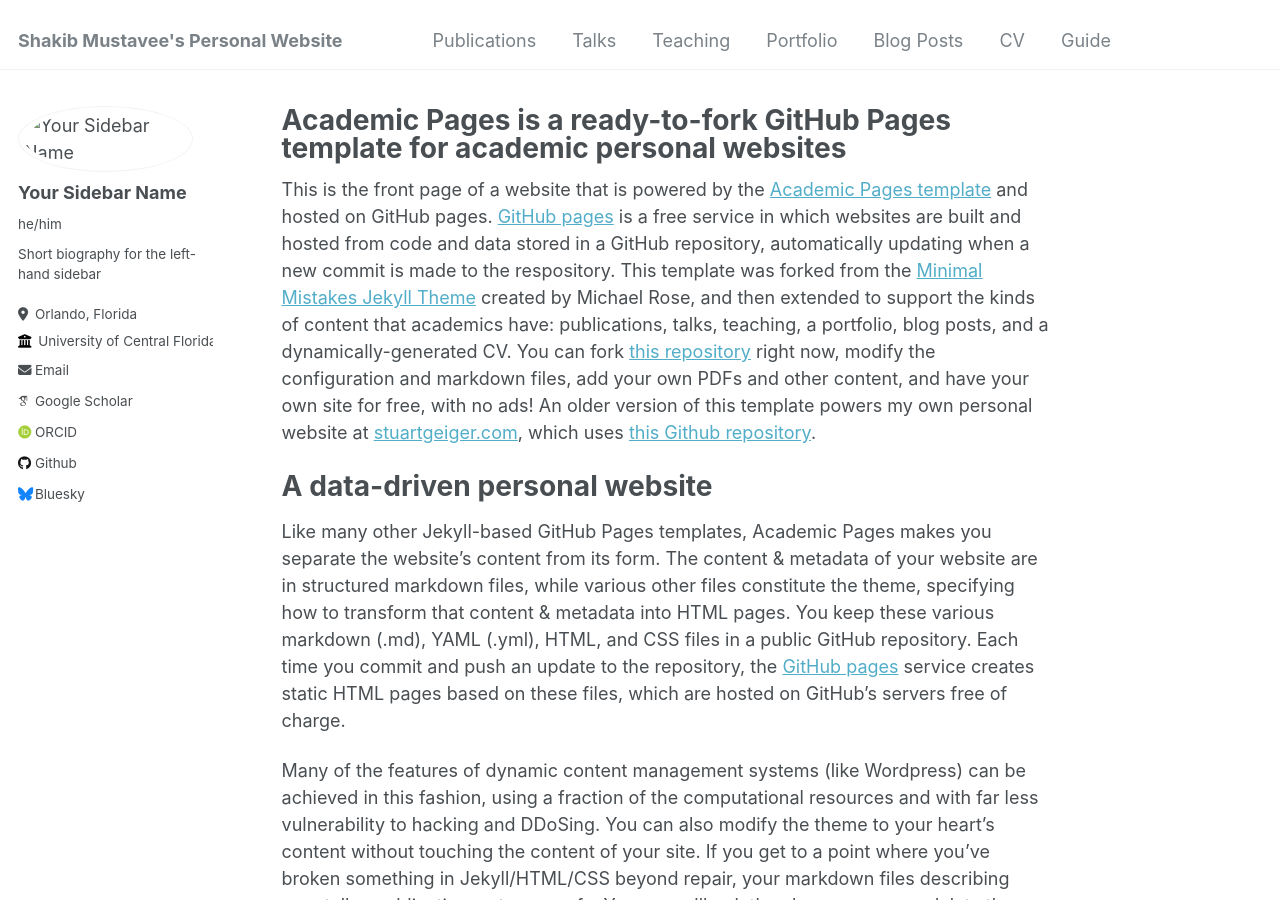
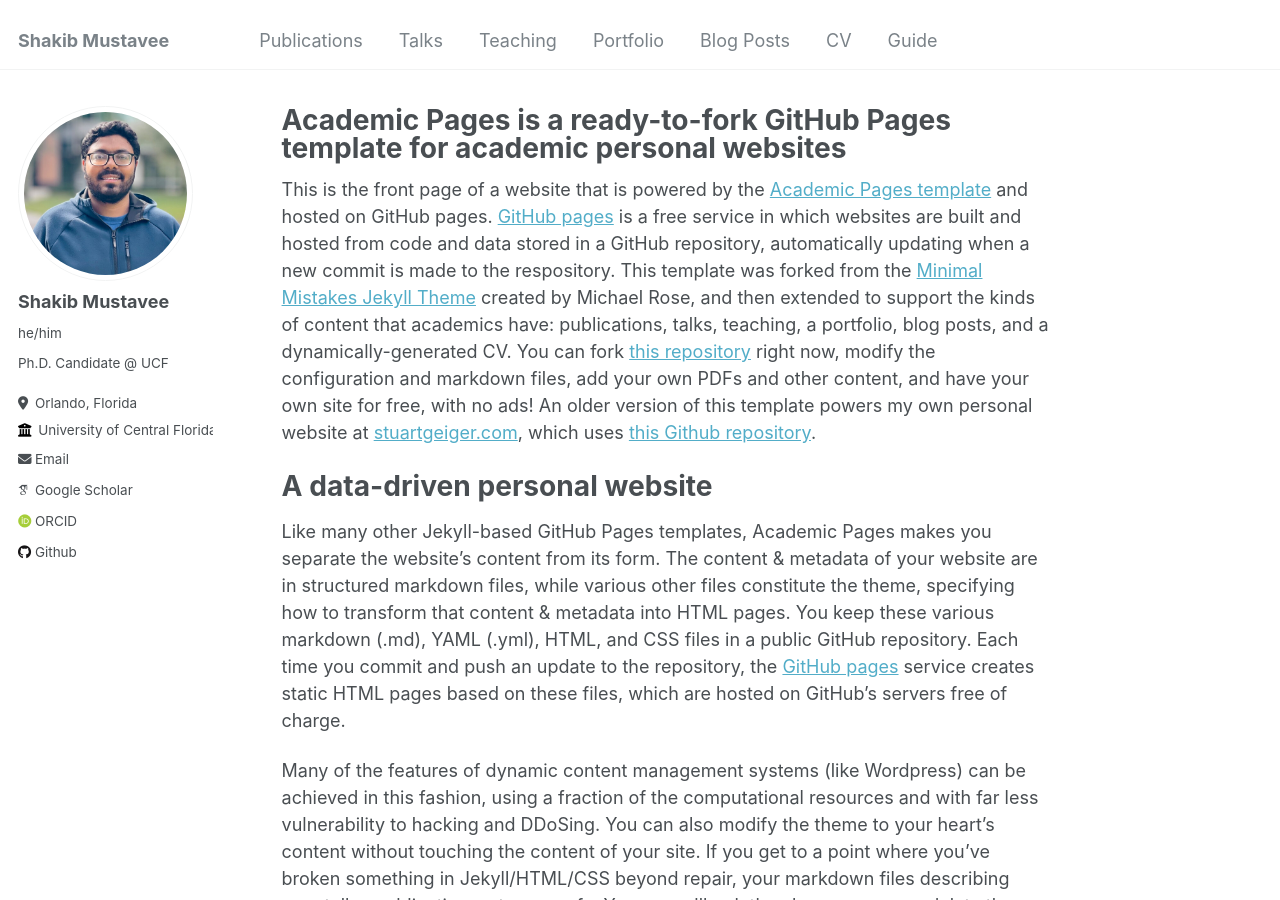
Before and after one commit to mustavee/mustavee.github.io, a Jekyll site: the page built from _pages/about.md, in a window 1280 px wide and 900 px high. Built offline with Jekyll 4.4.1, drawn with Linux system fonts in a browser that asks for light colours; some web fonts are replaced.

Commit message:
Update _config.yml photo orcid

```diff
--- a/_config.yml
+++ b/_config.yml
@@ -8,7 +8,7 @@
 
 # Basic Site Settings
 locale                   : "en-US"
-title                    : "Shakib Mustavee's Personal Website"
+title                    : "Shakib Mustavee"
 title_separator          : "-"
 name                     : &name "Shakib Mustavee"
 description              : &description "personal description"
@@ -21,10 +21,10 @@ repository               : "academicpages/academicpages.github.io"
 #               Additional customization can be done by editing /_includes/author-profile.html
 author:
   # Biographic information
-  avatar           : "images/Shakib-Mustavee.png"
-  name             : "Your Sidebar Name"
+  avatar           : "Shakib-Mustavee.png"
+  name             : "Shakib Mustavee"
   pronouns         : "he/him"
-  bio              : "Short biography for the left-hand sidebar"
+  bio              : "Ph.D. Candidate @ UCF"
   location         : "Orlando, Florida"
   employer         : "University of Central Florida"
   uri              : # URL
@@ -34,7 +34,7 @@ author:
   arxiv            : # URL - Update with the correct link to your profile
   googlescholar    : "https://scholar.google.com/citations?user=EV0YXmkAAAAJ&hl=en"
   impactstory      : # URL
-  orcid            : "http://orcid.org/yourorcidurl"
+  orcid            : "https://orcid.org/0000-0001-7708-7974"
   semantic         : # URL
   pubmed           : #"https://www.ncbi.nlm.nih.gov/pubmed/?term=john+snow"
   researchgate     : # URL
@@ -48,7 +48,7 @@ author:
   stackoverflow    : # User number or user number and name (i.e., use "1" or "1/jeff-atwood")
 
   # Social media
-  bluesky          : "bsky.app" # Replace this with you Bluesky username
+  bluesky          : #"bsky.app" # Replace this with you Bluesky username
   facebook         : # Username
   flickr           : # Username
   foursquare       : # Username
@@ -121,7 +121,7 @@ yandex_site_verification :
 
 # Social Sharing
 twitter:
-  username               : &twitter
+  username               : #&twitter
 facebook:
   username               :
   app_id                 :
```
